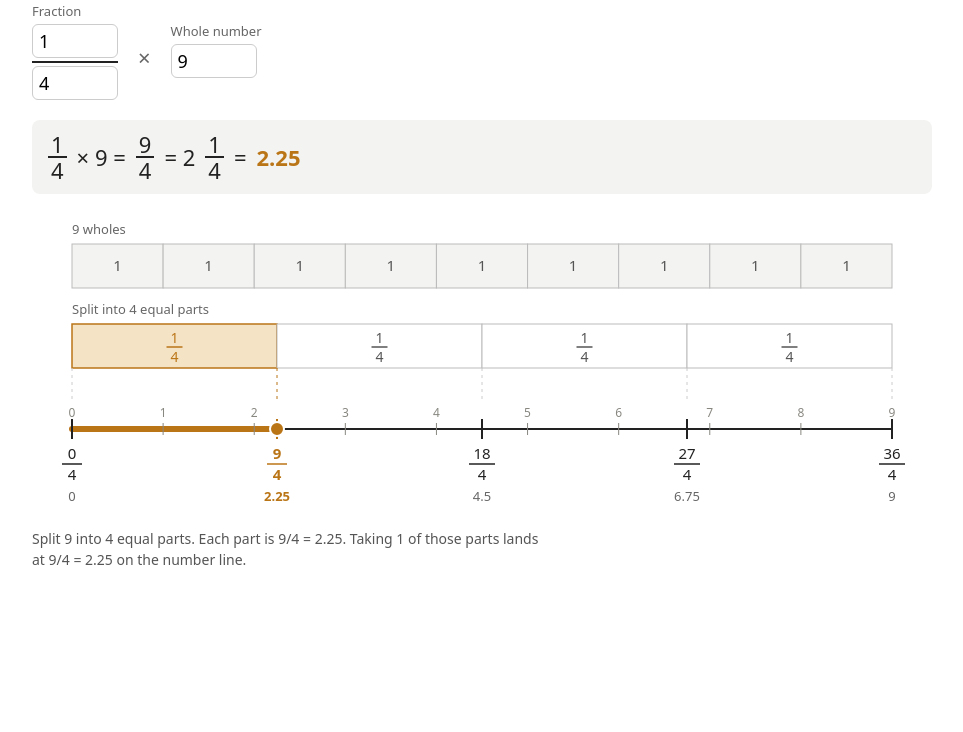
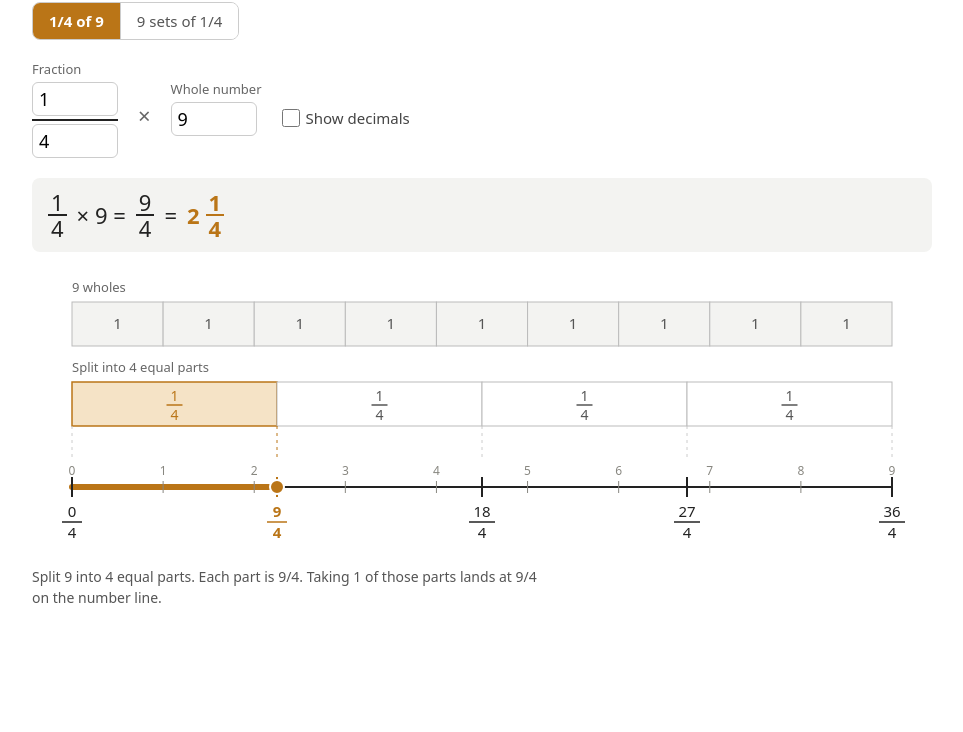
Before and after one commit to codydjohnston/web-demos, a plain HTML site: page fraction-number-line/index.html in a window 1280 px wide. Shown: the part 68-800 px from the top of the page, without its empty margins (158-1121 px from the left). Drawn offline with Linux system fonts and the light colour scheme.

Commit message:
Add sets view and decimals toggle to fraction demo
Toggle between "1/4 of 9" and "9 sets of 1/4". The sets view shows
one fraction bar per set with a running count, plus the number line.
Decimals are hidden unless "Show decimals" is checked.

Co-Authored-By: Claude Opus 5.5 <noreply@anthropic.com>

```diff
--- a/fraction-number-line/index.html
+++ b/fraction-number-line/index.html
@@ -4,11 +4,16 @@
 <meta charset="UTF-8">
 <meta name="viewport" content="width=device-width, initial-scale=1">
 <link rel="icon" href="/favicon.ico">
-<title>Fraction of a whole number</title>
+<title>Fraction times a whole number</title>
 <style>
   body { margin: 0; padding: 1.5rem; font-family: system-ui, sans-serif; color: #222; background: #fff; }
   .wrap { max-width: 900px; margin: 0 auto; }
   h1 { font-size: 22px; margin: 0 0 1rem; }
+  .toggle { display: inline-flex; border: 1px solid #ccc; border-radius: 8px; overflow: hidden; margin-bottom: 1.25rem; }
+  .toggle button { font: inherit; font-size: 15px; padding: 8px 16px; border: 0; background: #fff; color: #555; cursor: pointer; }
+  .toggle button + button { border-left: 1px solid #ccc; }
+  .toggle button[aria-pressed="true"] { background: #BA7517; color: #fff; font-weight: 600; }
+  .toggle button:focus-visible { outline: 2px solid #378ADD; outline-offset: -2px; }
   .controls { display: flex; flex-wrap: wrap; align-items: flex-end; gap: 12px 20px; margin-bottom: 1.25rem; }
   .field { display: flex; flex-direction: column; gap: 4px; }
   .field label { color: #666; font-size: 13px; }
@@ -18,18 +23,24 @@
   .fracin hr { width: 100%; border: 0; border-top: 2px solid #222; margin: 0; }
   .times { font-size: 22px; color: #666; padding-bottom: 28px; }
   .eq { display: flex; align-items: center; flex-wrap: wrap; gap: 10px; font-size: 22px; background: #f3f3f1; border-radius: 8px; padding: 0.75rem 1rem; margin-bottom: 1.25rem; font-variant-numeric: tabular-nums; }
-  .eq .ans { color: #BA7517; font-weight: 600; }
+  .eq .ans { display: inline-flex; align-items: center; gap: 6px; color: #BA7517; font-weight: 600; }
   .frac { display: inline-flex; flex-direction: column; align-items: center; line-height: 1.1; }
   .frac span:first-child { border-bottom: 2px solid currentColor; padding: 0 3px; }
   .frac span:last-child { padding: 0 3px; }
   .scroll { overflow-x: auto; }
   svg { display: block; width: 100%; min-width: 560px; height: auto; font-variant-numeric: tabular-nums; }
+  .check { display: flex; align-items: center; gap: 6px; font-size: 15px; color: #444; padding-bottom: 30px; cursor: pointer; }
+  .check input { width: 18px; height: 18px; margin: 0; accent-color: #BA7517; }
   .note { font-size: 14px; color: #555; line-height: 1.5; max-width: 65ch; }
 </style>
 </head>
 <body>
 <div class="wrap">
-  <h1>Fraction of a whole number</h1>
+  <h1>Fraction times a whole number</h1>
+  <div class="toggle" role="group" aria-label="View">
+    <button type="button" id="modeOf" aria-pressed="true"></button>
+    <button type="button" id="modeSets" aria-pressed="false"></button>
+  </div>
   <div class="controls">
     <div class="field">
       <label>Fraction</label>
@@ -41,9 +52,10 @@
     </div>
     <div class="times">×</div>
     <div class="field" style="padding-bottom: 22px">
-      <label for="whole">Whole number</label>
+      <label for="whole" id="wholeLabel">Whole number</label>
       <input type="number" id="whole" min="1" max="20" value="9">
     </div>
+    <label class="check"><input type="checkbox" id="showDec"> Show decimals</label>
   </div>
   <div class="eq" id="eq"></div>
   <div class="scroll"><svg id="cv" role="img" aria-label="Tape diagram and number line"></svg></div>
@@ -52,12 +64,16 @@
 <script>
 const $ = id => document.getElementById(id), NS = 'http://www.w3.org/2000/svg';
 const ACC = '#BA7517', ACC_FILL = '#F5E3C6', LINE = '#222', MUTED = '#888780';
+let mode = location.hash === '#sets' ? 'sets' : 'of';
 
 function gcd(a, b) { return b ? gcd(b, a % b) : a; }
 function dec(n, d) {
   const v = n / d, r = Math.round(v * 1000) / 1000;
   return (Math.abs(v - r) > 1e-9 ? '≈ ' : '') + r;
 }
+const showDec = () => $('showDec').checked;
+// "9/4", or "9/4 = 2.25" when decimals are on
+const val = (top, d) => `${top}/${d}` + (showDec() ? ` = ${dec(top, d)}` : '');
 function fracHTML(n, d) { return `<span class="frac"><span>${n}</span><span>${d}</span></span>`; }
 function el(tag, attrs, text) {
   const e = document.createElementNS(NS, tag);
@@ -70,76 +86,131 @@ function clamp(input, lo, hi) {
   if (!isFinite(v)) v = lo;
   return Math.min(hi, Math.max(lo, v));
 }
+// Everything after the first "=": top/d, simplified, mixed number, decimal; the last one is the answer
+function eqTail(top, d) {
+  const g = gcd(top, d) || 1, parts = [fracHTML(top, d)];
+  if (g > 1 && d / g !== 1) parts.push(fracHTML(top / g, d / g));
+  if (top % d === 0) parts.push(String(top / d));
+  else {
+    const whole = Math.floor(top / d), rem = top % d, gr = gcd(rem, d);
+    if (whole > 0) parts.push(`${whole} ${fracHTML(rem / gr, d / gr)}`);
+    if (showDec()) parts.push(dec(top, d));
+  }
+  parts[parts.length - 1] = `<span class="ans">${parts[parts.length - 1]}</span>`;
+  return parts.map(p => ` = ${p}`).join('');
+}
+// Stacked fraction centered at x (numerator baseline at y), decimal below it when turned on
+function stackLabel(svg, x, y, top, d, hit) {
+  const c = hit ? ACC : LINE, wt = hit ? 700 : 400, hw = Math.max(10, String(top).length * 5 + 3);
+  svg.append(el('text', { x, y, 'text-anchor': 'middle', 'font-size': 15, fill: c, 'font-weight': wt }, top));
+  svg.append(el('line', { x1: x - hw, x2: x + hw, y1: y + 5, y2: y + 5, stroke: c, 'stroke-width': 1.5 }));
+  svg.append(el('text', { x, y: y + 21, 'text-anchor': 'middle', 'font-size': 15, fill: c, 'font-weight': wt }, d));
+  if (showDec()) svg.append(el('text', { x, y: y + 42, 'text-anchor': 'middle', 'font-size': 13, fill: hit ? ACC : '#666', 'font-weight': wt }, dec(top, d)));
+}
+function blockFrac(svg, cx, y, n, d, c) {
+  svg.append(el('text', { x: cx, y: y + 19, 'text-anchor': 'middle', 'font-size': 14, fill: c }, n));
+  svg.append(el('line', { x1: cx - 8, x2: cx + 8, y1: y + 23, y2: y + 23, stroke: c, 'stroke-width': 1.5 }));
+  svg.append(el('text', { x: cx, y: y + 38, 'text-anchor': 'middle', 'font-size': 14, fill: c }, d));
+}
+function numberLine(svg, X, max, yl, end, d) {
+  svg.append(el('line', { x1: X(0), x2: X(max), y1: yl, y2: yl, stroke: LINE, 'stroke-width': 2 }));
+  if (end > 0) svg.append(el('line', { x1: X(0), x2: X(end), y1: yl, y2: yl, stroke: ACC, 'stroke-width': 6, 'stroke-linecap': 'round' }));
+  if (d) for (let j = 1; j < max * d; j++) if (j % d) {
+    svg.append(el('line', { x1: X(j / d), x2: X(j / d), y1: yl - 4, y2: yl + 4, stroke: '#bbb' }));
+  }
+  for (let i = 0; i <= max; i++) {
+    svg.append(el('line', { x1: X(i), x2: X(i), y1: yl - 6, y2: yl + 6, stroke: MUTED }));
+    svg.append(el('text', { x: X(i), y: yl - 12, 'text-anchor': 'middle', 'font-size': 12, fill: MUTED }, i));
+  }
+}
 
-function draw() {
-  const d = clamp($('den'), 1, 12), n = clamp($('num'), 0, d), w = clamp($('whole'), 1, 20);
-  const top = n * w, g = gcd(top, d) || 1;
+const W = 900, L = 40, R = W - 40, bh = 44;
+const labelsHeight = () => showDec() ? 85 : 65;
 
-  // Equation: n/d × w = (n×w)/d = simplified = decimal
-  let eq = `${fracHTML(n, d)} × ${w} = ${fracHTML(top, d)}`;
-  if (g > 1 && d / g !== 1) eq += ` = ${fracHTML(top / g, d / g)}`;
-  if (top % d === 0) eq += ` = <span class="ans">${top / d}</span>`;
-  else {
-    const whole = Math.floor(top / d), rem = top % d;
-    if (whole > 0) eq += ` = ${whole} ${fracHTML(rem / gcd(rem, d), d / gcd(rem, d))}`;
-    eq += ` = <span class="ans">${dec(top, d)}</span>`;
-  }
-  $('eq').innerHTML = eq;
+// "1/4 of 9": split the whole number into d equal parts, take n of them
+function drawOf(svg, n, d, w) {
+  const top = n * w, X = v => L + (R - L) * v / w, pw = w / d, y1 = 30, y2 = 110, yl = 215;
+  $('eq').innerHTML = `${fracHTML(n, d)} × ${w}` + eqTail(top, d);
+  $('note').textContent = `Split ${w} into ${d} equal part${d > 1 ? 's' : ''}. Each part is ${val(w, d)}. ` +
+    `Taking ${n} of those parts lands at ${val(top, d)} on the number line.`;
 
-  $('note').textContent = `Split ${w} into ${d} equal part${d > 1 ? 's' : ''}. Each part is ${w}/${d} = ${dec(w, d)}. ` +
-    `Taking ${n} of those parts lands at ${top}/${d} = ${dec(top, d)} on the number line.`;
-
-  const svg = $('cv'), W = 900, L = 40, R = W - 40, X = v => L + (R - L) * v / w;
-  const y1 = 30, y2 = 110, bh = 44, yl = 215, H = 300;
-  svg.setAttribute('viewBox', `0 0 ${W} ${H}`);
-  svg.replaceChildren();
-
-  // Row 1: the whole number as unit blocks
   svg.append(el('text', { x: L, y: y1 - 10, 'font-size': 13, fill: '#666' }, `${w} whole${w > 1 ? 's' : ''}`));
   for (let i = 0; i < w; i++) {
     svg.append(el('rect', { x: X(i), y: y1, width: X(1) - X(0), height: bh, fill: '#f3f3f1', stroke: '#bbb' }));
     svg.append(el('text', { x: (X(i) + X(i + 1)) / 2, y: y1 + bh / 2 + 5, 'text-anchor': 'middle', 'font-size': 15, fill: '#555' }, '1'));
   }
 
-  // Row 2: the same length split into d equal parts, n shaded
   svg.append(el('text', { x: L, y: y2 - 10, 'font-size': 13, fill: '#666' }, `Split into ${d} equal part${d > 1 ? 's' : ''}`));
-  const pw = w / d;
   for (let k = 0; k < d; k++) {
     const on = k < n;
     svg.append(el('rect', { x: X(k * pw), y: y2, width: X(pw) - X(0), height: bh, fill: on ? ACC_FILL : '#fff', stroke: on ? ACC : '#bbb', 'stroke-width': on ? 1.5 : 1 }));
-    const cx = X((k + 0.5) * pw), c = on ? ACC : '#555';
-    svg.append(el('text', { x: cx, y: y2 + 19, 'text-anchor': 'middle', 'font-size': 14, fill: c }, '1'));
-    svg.append(el('line', { x1: cx - 8, x2: cx + 8, y1: y2 + 23, y2: y2 + 23, stroke: c, 'stroke-width': 1.5 }));
-    svg.append(el('text', { x: cx, y: y2 + 38, 'text-anchor': 'middle', 'font-size': 14, fill: c }, d));
+    blockFrac(svg, X((k + 0.5) * pw), y2, 1, d, on ? ACC : '#555');
   }
-
-  // Guides from part boundaries down to the number line
   for (let k = 0; k <= d; k++) {
     svg.append(el('line', { x1: X(k * pw), x2: X(k * pw), y1: y2 + bh, y2: yl - 28, stroke: k === n ? ACC : '#ccc', 'stroke-dasharray': '3 4' }));
   }
 
-  // Number line
-  svg.append(el('line', { x1: L, x2: R, y1: yl, y2: yl, stroke: LINE, 'stroke-width': 2 }));
-  if (n > 0) svg.append(el('line', { x1: X(0), x2: X(n * pw), y1: yl, y2: yl, stroke: ACC, 'stroke-width': 6, 'stroke-linecap': 'round' }));
-  for (let i = 0; i <= w; i++) {
-    svg.append(el('line', { x1: X(i), x2: X(i), y1: yl - 6, y2: yl + 6, stroke: MUTED }));
-    svg.append(el('text', { x: X(i), y: yl - 12, 'text-anchor': 'middle', 'font-size': 12, fill: MUTED }, i));
+  numberLine(svg, X, w, yl, n * pw, 0);
+  for (let k = 0; k <= d; k++) {
+    const x = X(k * pw), hit = k === n;
+    svg.append(el('line', { x1: x, x2: x, y1: yl - 10, y2: yl + 10, stroke: hit ? ACC : LINE, 'stroke-width': 2 }));
+    stackLabel(svg, x, yl + 30, k * w, d, hit);
+  }
+  svg.append(el('circle', { cx: X(n * pw), cy: yl, r: 7, fill: ACC, stroke: '#fff', 'stroke-width': 2 }));
+  return yl + labelsHeight();
+}
+
+// "9 sets of 1/4": w separate fraction bars, each with n of d parts colored in, counted as we go
+function drawSets(svg, n, d, w) {
+  const top = n * w, rows = Math.ceil(w / 5), cols = Math.ceil(w / rows), gap = 24;
+  const cw = (R - L - (cols - 1) * gap) / cols, bw = Math.min(cw, 200), rowH = showDec() ? 132 : 112, y0 = 30;
+  $('eq').innerHTML = `${w} × ${fracHTML(n, d)}` + eqTail(top, d);
+  $('note').textContent = `Each bar is split into ${d} equal part${d > 1 ? 's' : ''} with ${n} colored in, so each bar shows ${n}/${d}. ` +
+    `Count the colored parts bar by bar: ${Array.from({ length: Math.min(w, 4) }, (_, k) => `${(k + 1) * n}/${d}`).join(', ')}${w > 4 ? ', and so on' : ''}. ` +
+    `${w} set${w > 1 ? 's' : ''} of ${n}/${d} make ${val(top, d)}.`;
+
+  svg.append(el('text', { x: L, y: y0 - 10, 'font-size': 13, fill: '#666' }, `${w} set${w > 1 ? 's' : ''} of ${n}/${d}`));
+  for (let k = 0; k < w; k++) {
+    const r = Math.floor(k / cols), c = k % cols, last = k === w - 1;
+    const x0 = L + c * (cw + gap) + (cw - bw) / 2, y = y0 + r * rowH, sw = bw / d;
+    for (let j = 0; j < d; j++) {
+      const on = j < n;
+      svg.append(el('rect', { x: x0 + j * sw, y, width: sw, height: bh, fill: on ? ACC_FILL : '#fff', stroke: on ? ACC : '#bbb', 'stroke-width': on ? 1.5 : 1 }));
+    }
+    // Running count of the colored parts so far
+    stackLabel(svg, x0 + bw / 2, y + bh + 22, (k + 1) * n, d, last);
   }
 
-  // Each part boundary: stacked fraction, decimal below it
-  for (let k = 0; k <= d; k++) {
-    const x = X(k * pw), hit = k === n, c = hit ? ACC : LINE, wt = hit ? 700 : 400;
-    svg.append(el('line', { x1: x, x2: x, y1: yl - 10, y2: yl + 10, stroke: c, 'stroke-width': 2 }));
-    svg.append(el('text', { x, y: yl + 30, 'text-anchor': 'middle', 'font-size': 15, fill: c, 'font-weight': wt }, k * w));
-    const hw = Math.max(10, String(k * w).length * 5 + 3);
-    svg.append(el('line', { x1: x - hw, x2: x + hw, y1: yl + 35, y2: yl + 35, stroke: c, 'stroke-width': 1.5 }));
-    svg.append(el('text', { x, y: yl + 51, 'text-anchor': 'middle', 'font-size': 15, fill: c, 'font-weight': wt }, d));
-    svg.append(el('text', { x, y: yl + 72, 'text-anchor': 'middle', 'font-size': 13, fill: hit ? ACC : '#666', 'font-weight': wt }, dec(k * w, d)));
+  // Number line: where each count lands
+  const yl = y0 + rows * rowH + 40, max = Math.max(1, Math.ceil(top / d)), X = v => L + (R - L) * v / max;
+  const step = n > 0 ? Math.ceil(40 / (X(n / d) - X(0))) : w + 1;
+  numberLine(svg, X, max, yl, top / d, d);
+  for (let k = 0; k <= w; k++) {
+    const x = X(k * n / d), hit = k === w;
+    svg.append(el('line', { x1: x, x2: x, y1: yl - 10, y2: yl + 10, stroke: hit ? ACC : LINE, 'stroke-width': 2 }));
+    if ((w - k) % step === 0) stackLabel(svg, x, yl + 30, k * n, d, hit);
   }
-  svg.append(el('circle', { cx: X(n * pw), cy: yl, r: 7, fill: ACC, stroke: '#fff', 'stroke-width': 2 }));
+  svg.append(el('circle', { cx: X(top / d), cy: yl, r: 7, fill: ACC, stroke: '#fff', 'stroke-width': 2 }));
+  return yl + labelsHeight();
 }
 
-['num', 'den', 'whole'].forEach(id => $(id).addEventListener('input', draw));
+function draw() {
+  const d = clamp($('den'), 1, 12), n = clamp($('num'), 0, d), w = clamp($('whole'), 1, 20);
+  $('modeOf').textContent = `${n}/${d} of ${w}`;
+  $('modeSets').textContent = `${w} sets of ${n}/${d}`;
+  $('modeOf').setAttribute('aria-pressed', mode === 'of');
+  $('modeSets').setAttribute('aria-pressed', mode === 'sets');
+  $('wholeLabel').textContent = mode === 'of' ? 'Whole number' : 'Number of sets';
+
+  const svg = $('cv');
+  svg.replaceChildren();
+  const H = (mode === 'of' ? drawOf : drawSets)(svg, n, d, w);
+  svg.setAttribute('viewBox', `0 0 ${W} ${H}`);
+}
+
+$('modeOf').addEventListener('click', () => { mode = 'of'; draw(); });
+$('modeSets').addEventListener('click', () => { mode = 'sets'; draw(); });
+['num', 'den', 'whole', 'showDec'].forEach(id => $(id).addEventListener('input', draw));
 draw();
 </script>
 </body>
```
Also changed, not shown: index.html (+1 -1 lines).
